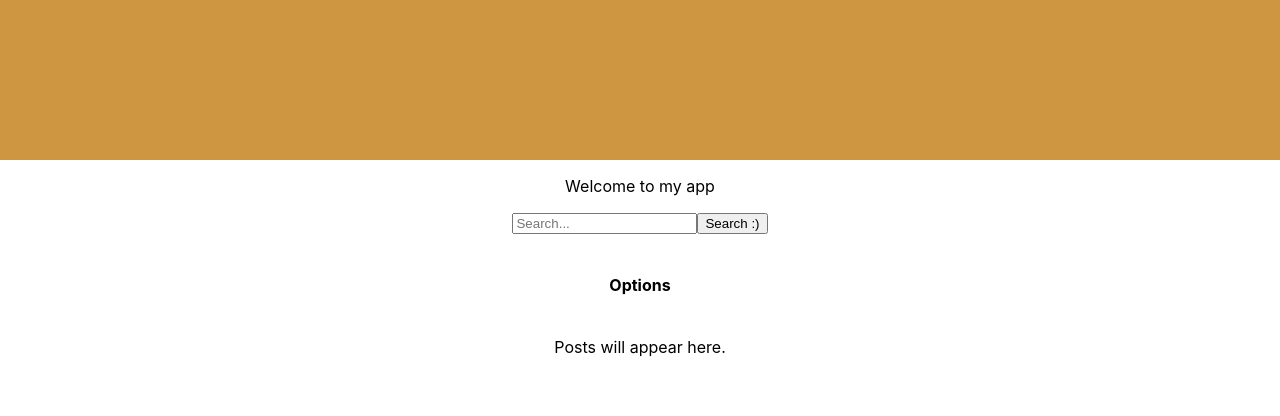
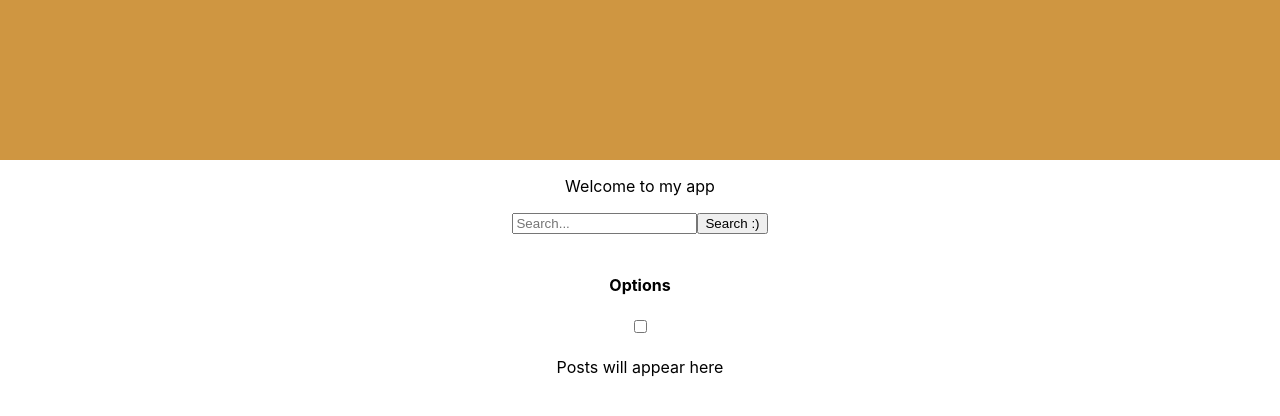
Before and after one commit to paul-hernandez/Reddit-Newsletter, a React (Create React App) app: page / in a window 1280 px wide. Shown: the top 416 px of the page. Built offline with nearby package versions, Linux system fonts and the light colour scheme.

Commit message:
Shuffle posts by jsx keys working properly

```diff
--- a/src/App.js
+++ b/src/App.js
@@ -11,8 +11,15 @@ class App extends React.Component {
       searchTerm: "undefined",
       isLoaded: false,
       items: [],
-      searchHint: "Search..."
+      searchHint: "Search...",
+      shuffledBool: false,
     }
+  }
+
+  handleCheckmark = (e) => {
+    this.setState({
+      shuffledBool: !this.state.shuffledBool
+    });
   }
 
 
@@ -26,16 +33,12 @@ class App extends React.Component {
       .then(json => {
         var data = []
         for (var i = 0; i < 5; i++) {
-            data.push(<li>{json.data.children[i].data.subreddit} : <a href={json.data.children[i].data.url}>{json.data.children[i].data.title} </a>
-              <a href={json.data.children[i].data.url}><img
-              onError={(e)=>{e.target.onerror = null;
-                 e.target.src="http://i.imgur.com/sdO8tAw.png";
-                e.target.width="30"; e.target.height="30";}}
-              src={json.data.children[i].data.url}
-              alt={json.data.children[i].data.title}
-              width="500"
-              height="600"
-            /></a></li>);
+            data.push({
+              subreddit: json.data.children[i].data.subreddit,
+              title: json.data.children[i].data.title,
+              url: json.data.children[i].data.url,
+            });
+
         }
         this.setState({
           isLoaded: true,
@@ -44,9 +47,11 @@ class App extends React.Component {
         })
 
       })
+
   }
 
   render() {
+
     return (
       <div className="App">
         <header className="App-header">
@@ -54,8 +59,8 @@ class App extends React.Component {
         </header>
         <p>Welcome to my app</p>
         <SearchBar searchWord={this.state.searchHint} newSearch={this.newSearch}/>
-        <Options/>
-        <Posts isLoaded={this.state.isLoaded} items={this.state.items}  />
+        <Options handleCheckmark={this.handleCheckmark}/>
+        <Posts key={new Date().getTime()} isLoaded={this.state.isLoaded} items={this.state.items} shuffled={this.state.shuffledBool}  />
       </div>
     );
   }
--- /dev/null
+++ b/src/components/FormContainer.js
@@ -0,0 +1 @@
+import React, {Component} from 'react';
--- a/src/components/Options.js
+++ b/src/components/Options.js
@@ -1,10 +1,21 @@
 import React from 'react'
 
 class Options extends React.Component {
+
+
     render () {
         return(
             <div> <br />
                 <h4>Options</h4>
+                <input
+                type="checkbox"
+                name="Howdy"
+                label="yoo"
+                onChange={this.props.handleCheckmark}
+                >
+
+
+                </input>
             </div>
         )
     }
--- a/src/components/Posts.js
+++ b/src/components/Posts.js
@@ -2,11 +2,17 @@ import React from 'react';
 
 
 function shuffle(a) {
-  for (let i = a.length - 1; i > 0; i--) {
+  console.log("SHUFFLING");
+  var b = a.slice();
+  for (let i = b.length - 1; i > 0; i--) {
       const j = Math.floor(Math.random() * (i + 1));
-      [a[i], a[j]] = [a[j], a[i]];
+      [b[i], b[j]] = [b[j], b[i]];
   }
-  return a;
+  return b;
+}
+
+function checkURL(url) {
+  return(url.match(/\.(jpeg|jpg|gif|png)$/) != null);
 }
 
 class Posts extends React.Component {
@@ -15,28 +21,49 @@ class Posts extends React.Component {
 
     render() {
 
+
+    console.log('I was triggered during render')
+
       var isLoaded = this.props.isLoaded;
-        var items = this.props.items;
-        items = shuffle(items);
+
       if (!isLoaded) {
-          return <div><br/>Posts will appear here.</div>
+        return <div><br/>Posts will appear here</div>
       }
 
+      var items = this.props.items;
 
-
+      if (this.props.shuffled) {
+        items = shuffle(items);
+        }
           return (
             <div>
               <h1 align='center'>feed: </h1>
               <ol>
-            {items}
+                {items.map((post, idx) => {
+                  return (
+                    <li key={idx}>
+                      <p>{post.subreddit}:
+                      <a href={post.url}>
+                      {post.title}
+                      <img src={post.url}
+                            alt="nope"
+                            onError={(e)=>{ e.target.onerror = null;
+                            e.target.src="http://i.imgur.com/sdO8tAw.png";
+                            e.target.width="30"; e.target.height="30";}}
+                            width ="100"
+                            height = "100"
+                        />
+                      </a>
+                      </p>
+                      </li>
+                  );
+                  })
+                }
+              </ol> </div>
+          );
 
-
-
-            </ol>
-          </div>
-
-        )
 }
 }
 
+
 export default Posts
--- a/src/components/SearchBar.js
+++ b/src/components/SearchBar.js
@@ -34,7 +34,7 @@ class SearchBar extends React.Component {
                     <input type="text" placeholder={this.props.searchWord} onChange={this.handleChange} />
                     <button>Search :)</button>
                 </form>
-
+            {this.state.searchWord}
             </div>
 
         )
```
Lines whose indentation alone changed are shown as unchanged.
